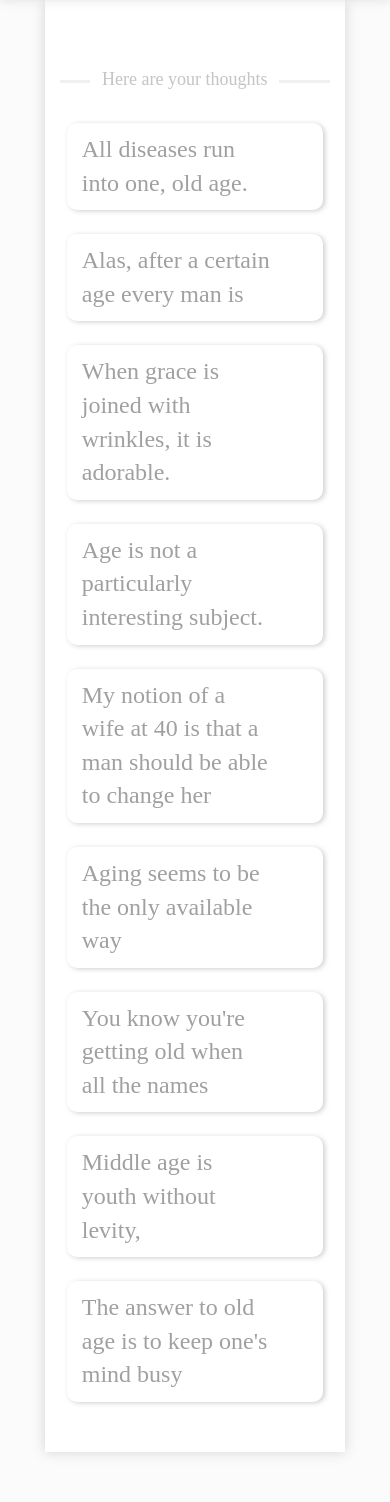
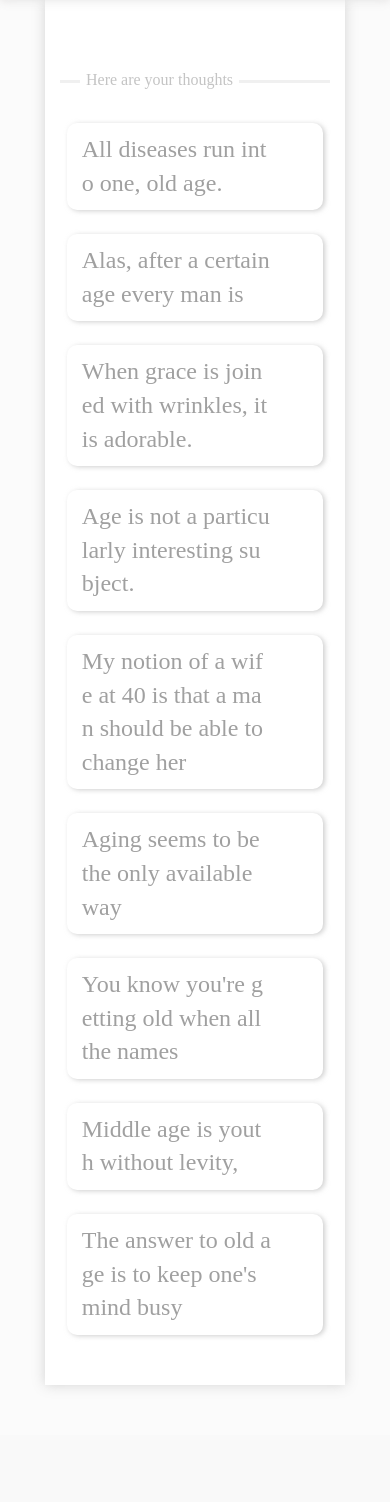
Before and after one commit to obov/simple-poster, a Flask app: page / in a window 390 px wide. Shown: the part 150-1652 px from the top of the page. After the commit the page ends 1537 px from the top, so only its background shows below. Run offline with Flask 2, Linux system fonts and the light colour scheme; some libraries are stand-ins or nearby versions; some web fonts are replaced.

Commit message:
h1 responsive

```diff
--- a/static/css/home.css
+++ b/static/css/home.css
@@ -58,6 +58,7 @@ main .poster-list li a {
   color: rgb(160, 160, 160);
   transition: 0.35s;
   line-height: 1.4;
+  word-break: break-all;
 }
 main .poster-list li a:hover {
   color: rgb(45, 45, 45);
@@ -81,6 +82,11 @@ main .poster-list li:hover div i:hover {
   color: rgb(15, 15, 15);
 }
 @media (width <= 940px) {
+  main .content-title h1 {
+    font-size: 16px;
+    left: 20px;
+    padding: 0 6px;
+  }
   main .poster-list li {
     padding: 0 5px;
   }
```
